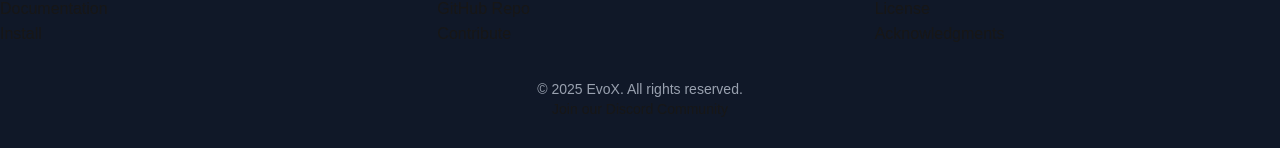
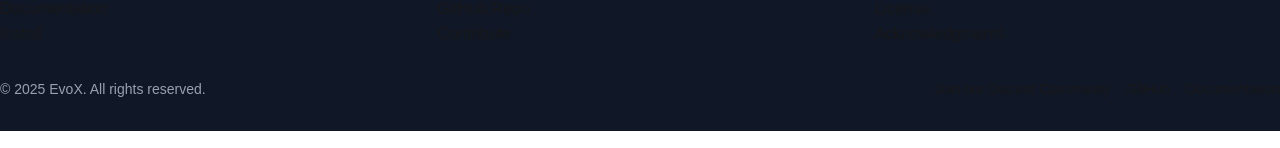
Before and after one commit to BillHuang2001/evogit_web, a Next.js app: page / in a window 1280 px wide. Shown: the part 4923-5071 px from the top of the page. Built offline with nearby package versions, Linux system fonts and the light colour scheme.

Commit message:
gpt-4o: Improve footer design and add additional links for better accessibility.

```diff
--- a/src/components/Footer.jsx
+++ b/src/components/Footer.jsx
@@ -70,9 +70,9 @@ export default function Footer() {
           </ul>
         </div>
       </div>
-      <div className="text-center text-sm mt-8 text-gray-400">
+      <div className="container mx-auto flex flex-col md:flex-row justify-between items-center mt-8 text-gray-400 text-sm">
         <p>&copy; {new Date().getFullYear()} EvoX. All rights reserved.</p>
-        <p>
+        <div className="flex space-x-4 mt-4 md:mt-0">
           <a
             href="https://discord.gg/Vbtgcpy7G4"
             target="_blank"
@@ -81,7 +81,23 @@ export default function Footer() {
           >
             Join our Discord Community
           </a>
-        </p>
+          <a
+            href="https://github.com/EMI-Group/evox"
+            target="_blank"
+            rel="noopener noreferrer"
+            className="hover:text-gray-50"
+          >
+            GitHub
+          </a>
+          <a
+            href="https://evox.readthedocs.io/en/latest/"
+            target="_blank"
+            rel="noopener noreferrer"
+            className="hover:text-gray-50"
+          >
+            Documentation
+          </a>
+        </div>
       </div>
     </footer>
   );
```
